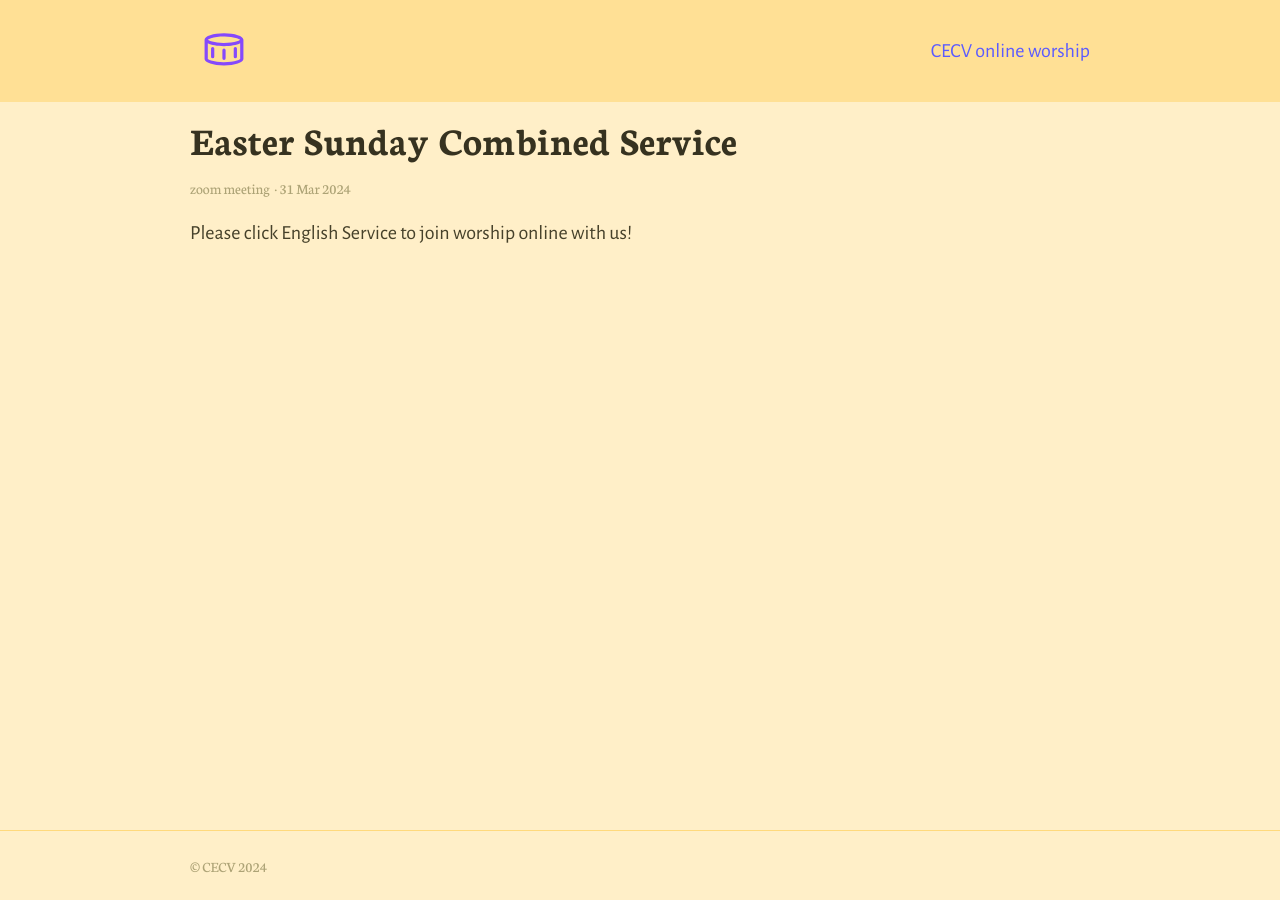
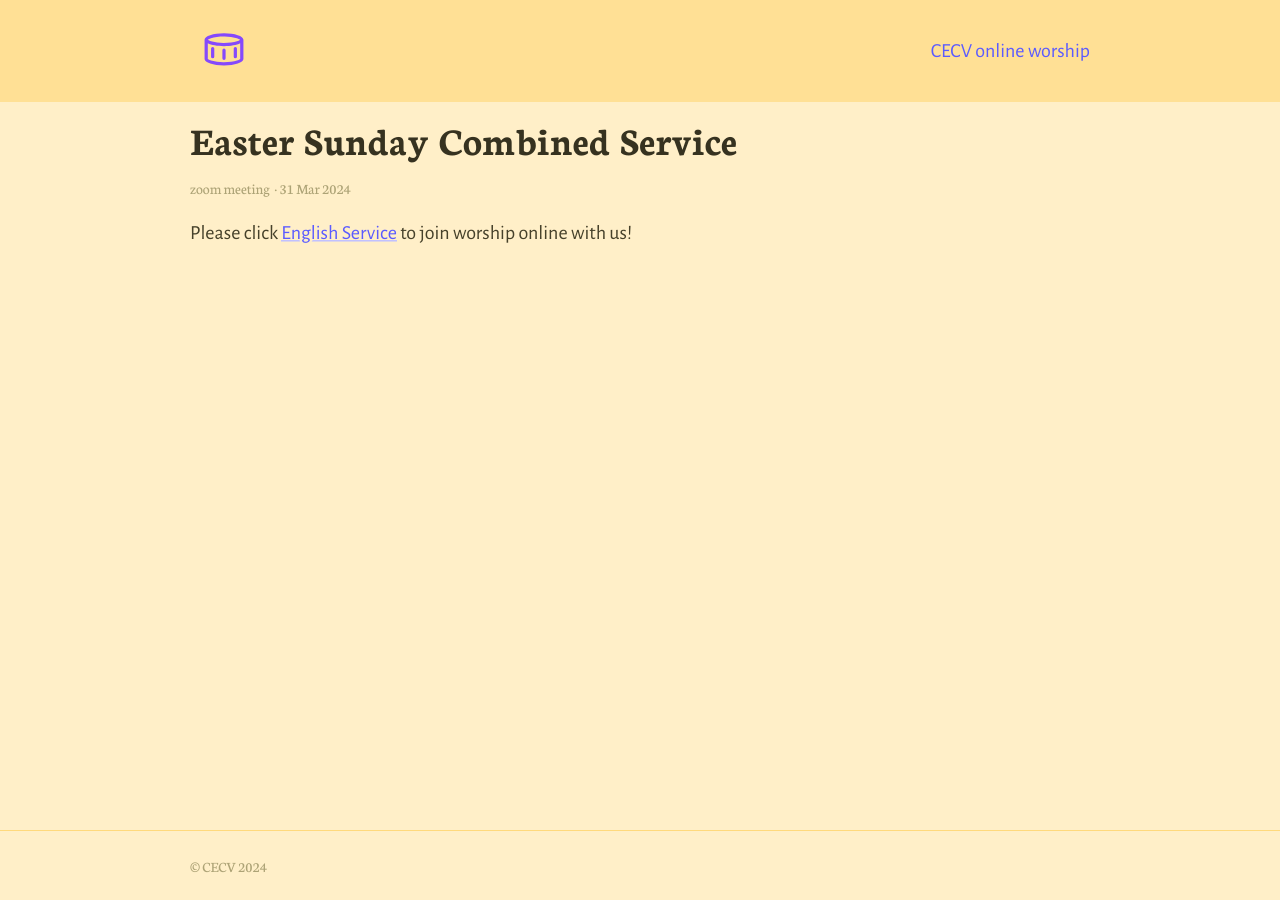
Before and after one commit to cecvgithub/zws, a Jekyll site: the page built from _posts/2024-03-31-Easter-Sunday-Service.md, in a window 1280 px wide. Built offline with Jekyll 4.4.1, drawn with Linux system fonts in a browser that asks for light colours; part of the change alters nothing that is shown.

```diff
--- a/_posts/2024-03-31-Easter-Sunday-Service.md
+++ b/_posts/2024-03-31-Easter-Sunday-Service.md
@@ -3,4 +3,4 @@ title: Easter Sunday Combined Service
 category: zoom meeting
 ---
 
-Please click English Service to join worship online with us!
+Please click [English Service](https://us02web.zoom.us/j/81876410063?pwd=MFQwcmVjeldzNDZEZjk4K1BRbGQ1Zz09) to join worship online with us!
```
